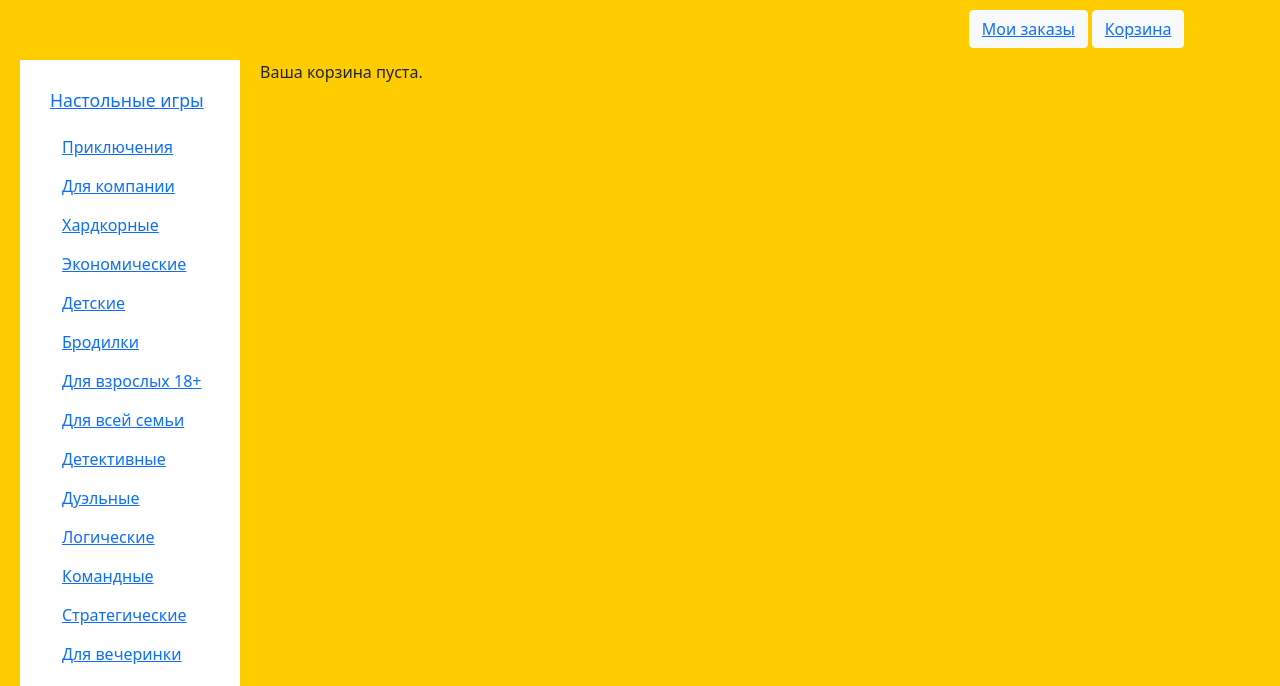
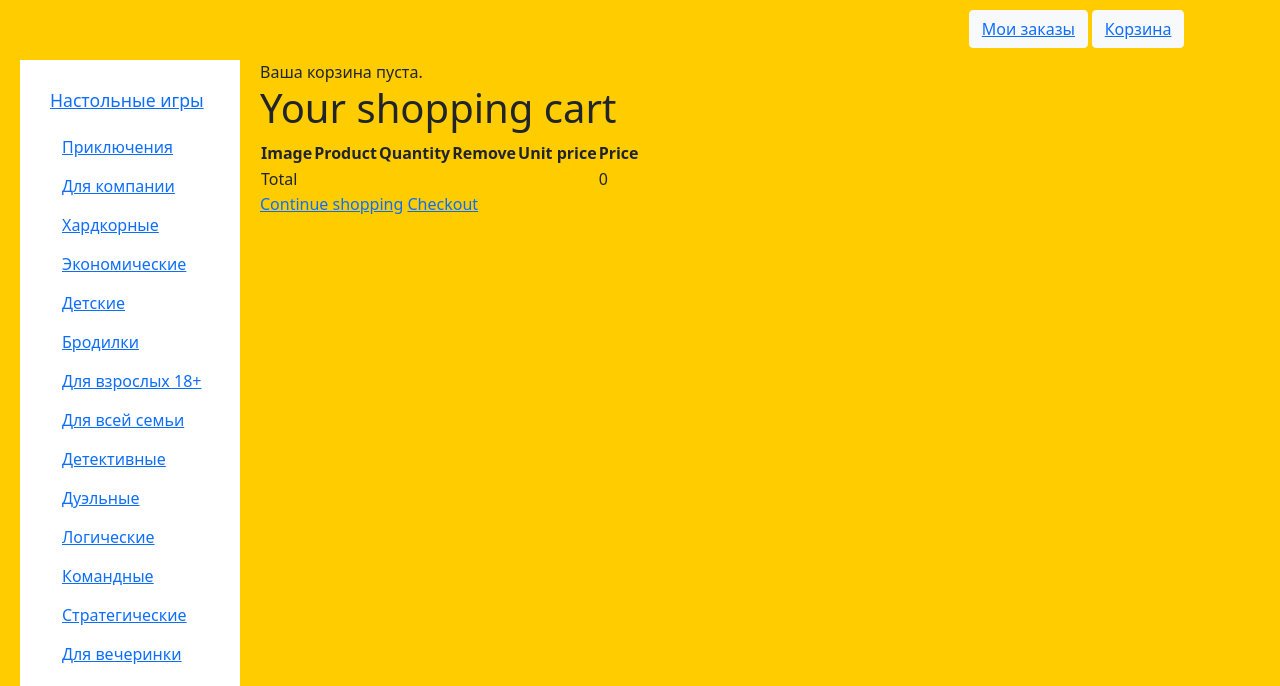
Before and after one commit to MissBlumarine/django_project, a Django app: page /cart/view/ in a window 1280 px wide. Shown: the part 56-742 px from the top of the page. Run offline with Django 4.2, Linux system fonts and the light colour scheme.

Commit message:
1я миграция

```diff
--- a/boardgameshop/cart/admin.py
+++ /dev/null
@@ -1,3 +0,0 @@
-from django.contrib import admin
-
-# Register your models here.
--- a/boardgameshop/cart/templates/cart/detail.html
+++ b/boardgameshop/cart/templates/cart/detail.html
@@ -3,7 +3,7 @@
 {% block title %}
     Your shopping cart
 {% endblock %}
-{% block content %}
+{% block body %}
     <h1>Your shopping cart</h1>
     <table class="cart">
         <thead>
@@ -32,7 +32,7 @@
                     </td>
                     <td>{{ product.name }}</td>
                     <td>{{ item.quantity }}</td>
-                    <td><a href="{% url 'cart: cart_remove' product.id%}">Remove</a></td>
+                    <td><a href="{% url 'cart:cart_remove' product.pk%}">Remove</a></td>
                     <td class="num">${{ item.price }}</td>
                     <td class="num">${{ item.total_price }}</td>
                 </tr>
@@ -41,12 +41,12 @@
         <tr class="total">
             <td>Total</td>
             <td colspan="4"></td>
-            <td class="num">${{ cart.get_total_price }}</td>
+            <td class="num">{{ cart.get_total_price }}</td>
         </tr>
         </tbody>
     </table>
     <p class="text-right">
-        <a href="{% url 'boardgames: boardgames_list' %}" class="button light">Continue shopping</a>
+        <a href="{% url 'boardgames:boardgame_list' %}" class="button light">Continue shopping</a>
         <a href="{% url 'orders:order_create' %}" class="button">Checkout</a>
     </p>
 {% endblock %}
--- a/boardgameshop/cart/views.py
+++ b/boardgameshop/cart/views.py
@@ -20,9 +20,9 @@ def cart_add(request, pk):
     # return render(request=request, template_name="cart/cart_detail.html")
 
 
-def cart_remove(request, product_id):
+def cart_remove(request, pk):
     cart = Cart(request)
-    product = get_object_or_404(Boardgame, pk=product_id)
+    product = get_object_or_404(Boardgame, pk=pk)
     cart.remove(product)
     return redirect('cart:cart_detail')
     # return render(request=request, template_name='cart/cart_detail.html')
--- a/boardgameshop/orders/urls.py
+++ b/boardgameshop/orders/urls.py
@@ -1,6 +1,7 @@
 from django.urls import path
 from . import views
 
+app_name = "orders"
 
 urlpatterns = [
     path('create/', views.order_create, name='order_create'),
```
Also changed, not shown: boardgameshop/cart/templates/cart/cart_detail.html (+4 -3 lines).
